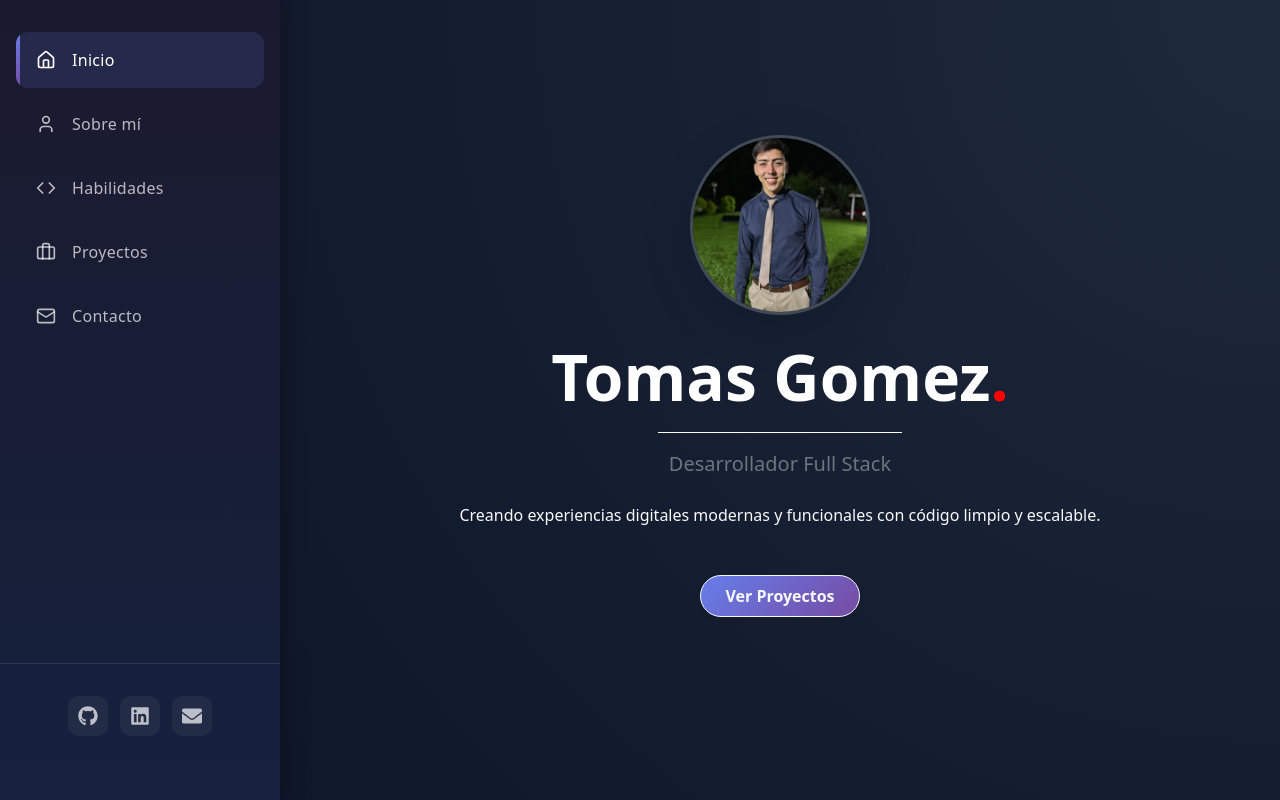
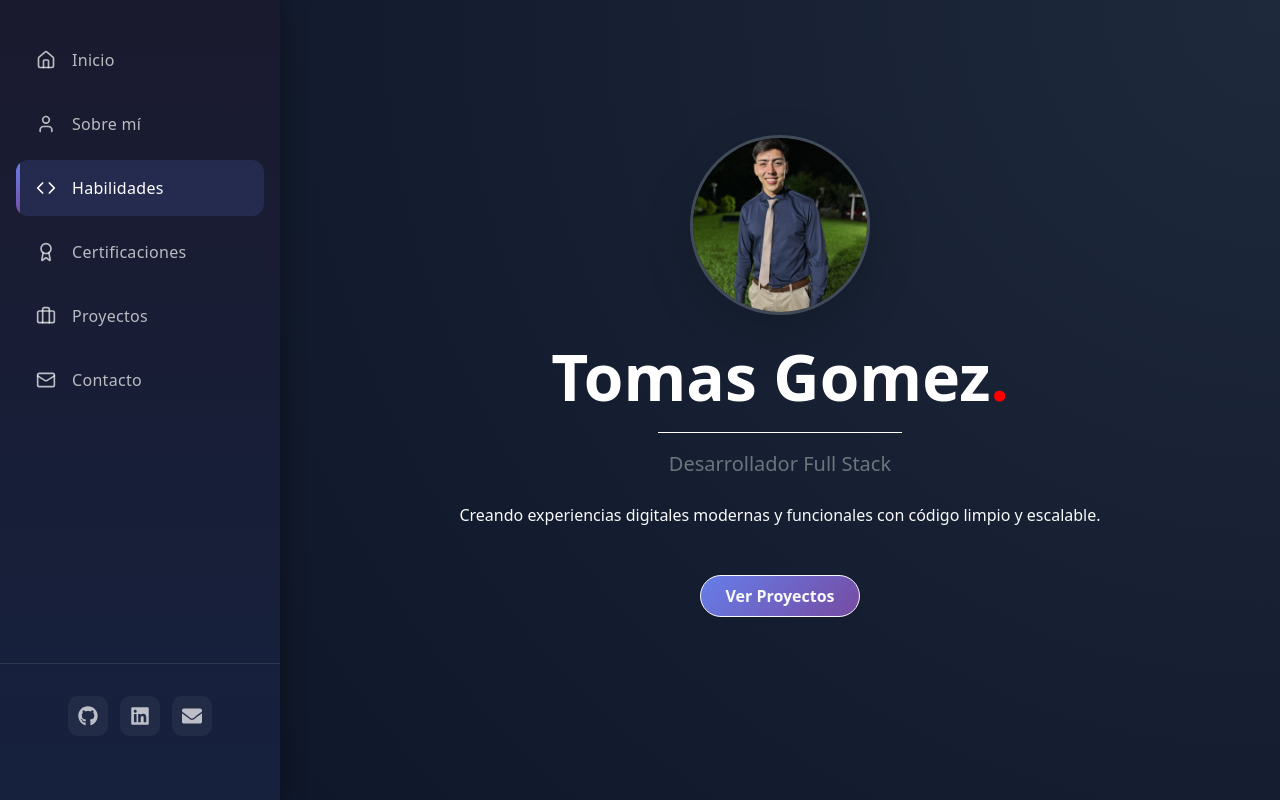
Before and after one commit to tomasgomez18/MyPorffolio, a React (Vite) app: page / in a window 1280 px wide. Shown: the top 800 px of the page. Built offline with nearby package versions, Linux system fonts and the light colour scheme.

Commit message:
feat/fix: crea logica para el manejo de mails, para el manejo y actualizacion de los estados de cada boton del navar y corrige errores visuales del formulario. Tambien agrega seccion de certificaciones y modifica la seccion de proyectos

```diff
--- a/package.json
+++ b/package.json
@@ -10,6 +10,7 @@
     "preview": "vite preview"
   },
   "dependencies": {
+    "@emailjs/browser": "^4.4.1",
     "bootstrap": "^5.3.8",
     "lucide-react": "^0.577.0",
     "react": "^19.2.4",
--- a/src/components/navbar/NavBar.jsx
+++ b/src/components/navbar/NavBar.jsx
@@ -1,23 +1,38 @@
-import React, { useState } from 'react';
-import { Home, User, Briefcase, Mail, Code } from 'lucide-react';
+import React, { useState, useEffect } from 'react';
+import { Home, User, Briefcase, Mail, Code, Award } from 'lucide-react';
 import { FaGithub, FaLinkedin, FaEnvelope } from 'react-icons/fa';
 import './Navbar.css';
 
+const navItems = [
+  { id: 'home', label: 'Inicio', icon: Home },
+  { id: 'about', label: 'Sobre mí', icon: User },
+  { id: 'skills', label: 'Habilidades', icon: Code },
+  { id: 'certificates', label: 'Certificaciones', icon: Award },
+  { id: 'projects', label: 'Proyectos', icon: Briefcase },
+  { id: 'contact', label: 'Contacto', icon: Mail },
+];
 export default function Navbar() {
   const [activeTab, setActiveTab] = useState('home');
-
-  const navItems = [
-    { id: 'home', label: 'Inicio', icon: Home },
-    { id: 'about', label: 'Sobre mí', icon: User },
-    { id: 'skills', label: 'Habilidades', icon: Code },
-    { id: 'projects', label: 'Proyectos', icon: Briefcase },
-    { id: 'contact', label: 'Contacto', icon: Mail },
-  ];
-
+  useEffect(() => {
+    const handleScroll = () => {
+      let current = 'home';
+      navItems.forEach((item) => {
+        const section = document.getElementById(item.id);
+        if (section) {
+          const sectionTop = section.getBoundingClientRect().top;
+          if (sectionTop <= window.innerHeight / 3) {
+            current = item.id;
+          }
+        }
+      });
+      setActiveTab(current);
+    };
+    window.addEventListener('scroll', handleScroll);
+    handleScroll();
+    return () => window.removeEventListener('scroll', handleScroll);
+  }, []);
   return (
     <div className="vertical-navbar">
-
-
       <nav className="nav-items">
         {navItems.map(({ id, label, icon: Icon }) => (
           <a
@@ -42,7 +57,6 @@ export default function Navbar() {
     >
       <FaGithub size={20} />
     </a>
-
     <a
       href="https://www.linkedin.com/in/tomas-gomez-15a613383/"
       target="_blank"
@@ -52,7 +66,6 @@ export default function Navbar() {
     >
       <FaLinkedin size={20} />
     </a>
-
     <a
       href="mailto:tomasgomezzi36@gmail.com"
       className="social-link"
```
Also changed, not shown: src/components/home/Home.jsx (indentation only), 1 other file (tests, documents, lock files or other folders).
